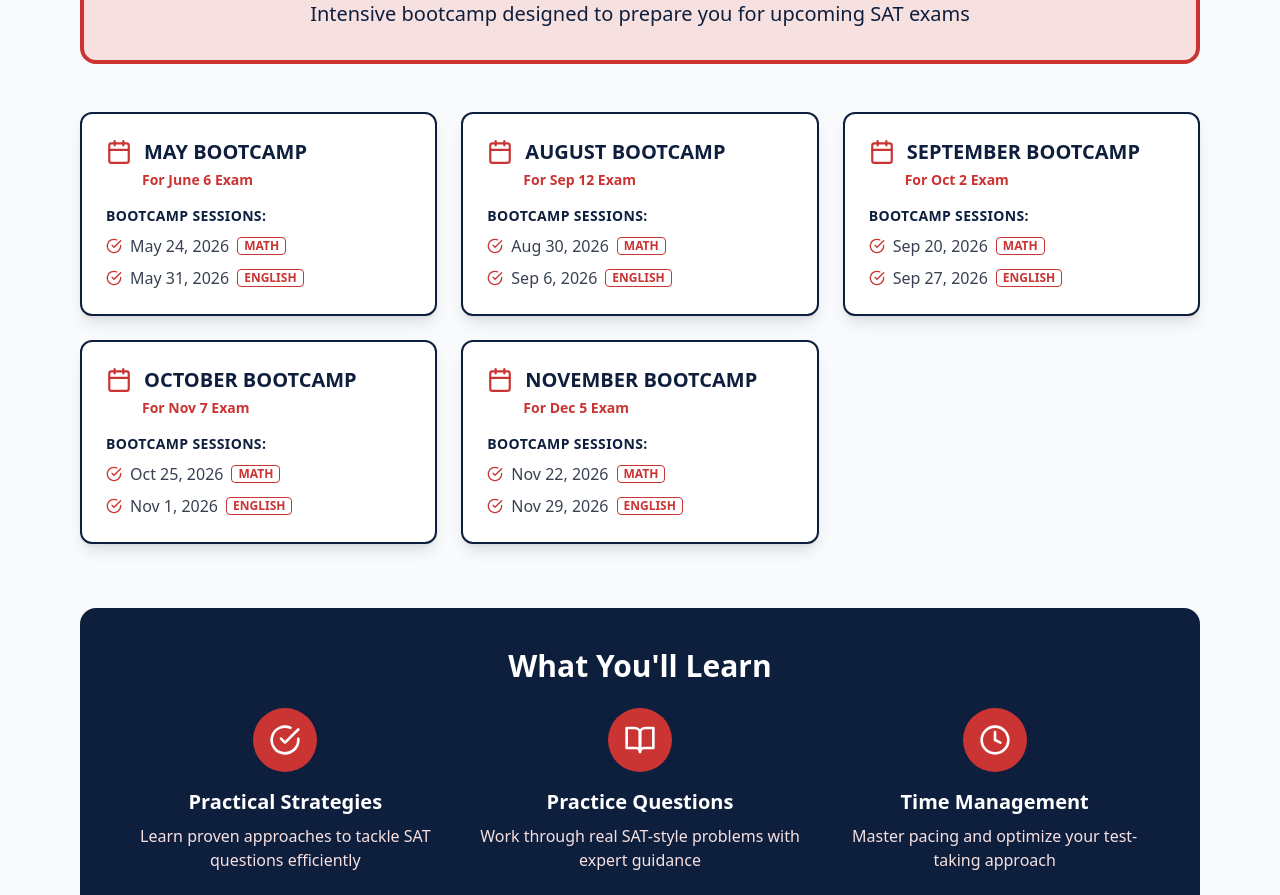
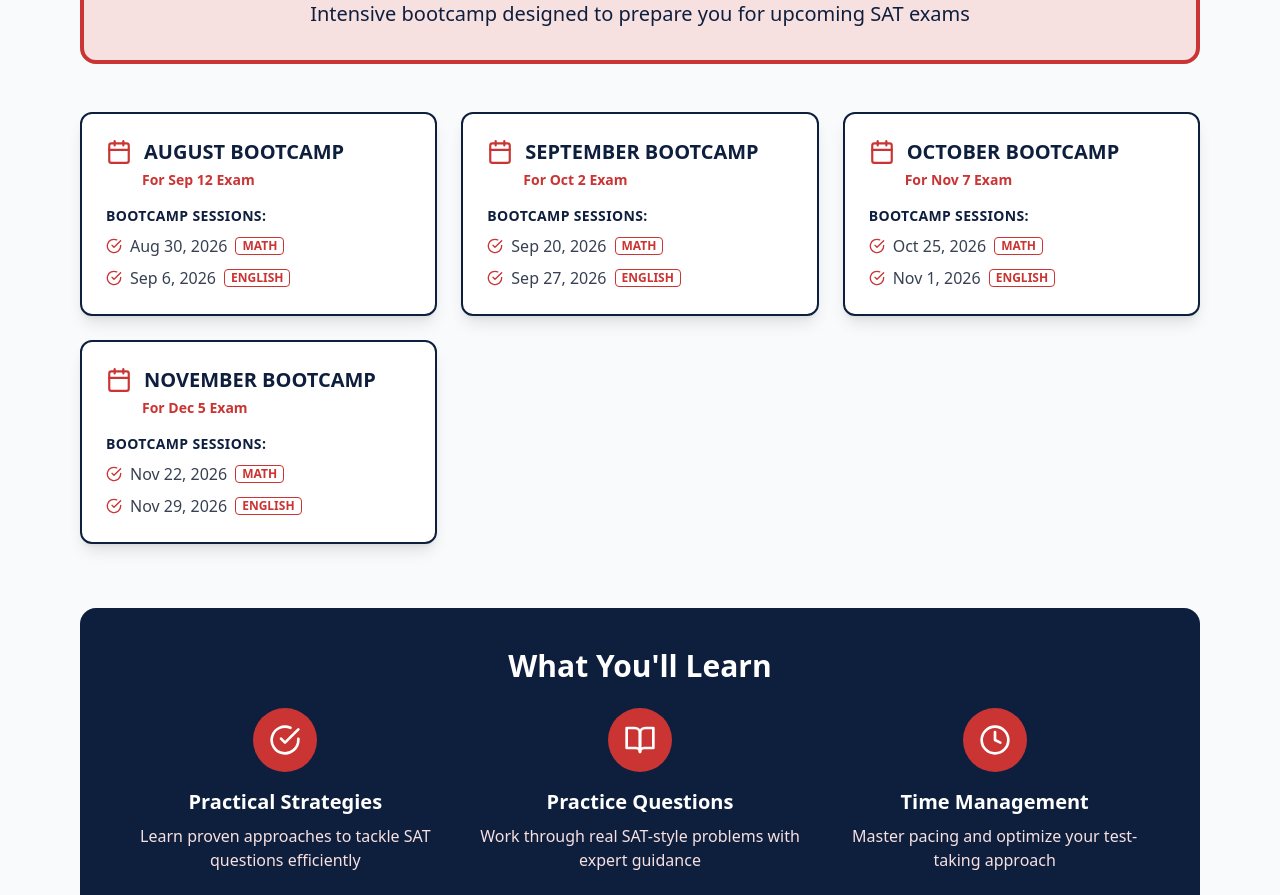
Before and after one commit to phcodesage/SAT-Bootcamp, a Next.js app: page / in a window 1280 px wide. Shown: the part 1120-2015 px from the top of the page. Built offline with nearby package versions, Linux system fonts and the light colour scheme.

Commit message:
Remove MAY BOOTCAMP

```diff
--- a/app/page.tsx
+++ b/app/page.tsx
@@ -142,7 +142,6 @@
 type OnOpenPayment = (courseName: string, cashPrice: string, stripeLink: string, availableDates?: string[]) => void;
 
 const bootcamps = [
-  { title: 'MAY BOOTCAMP',       examLabel: 'For June 6 Exam',   sessions: [{ date: 'May 24, 2026', subject: 'MATH' }, { date: 'May 31, 2026', subject: 'ENGLISH' }] },
   { title: 'AUGUST BOOTCAMP',    examLabel: 'For Sep 12 Exam',   sessions: [{ date: 'Aug 30, 2026', subject: 'MATH' }, { date: 'Sep 6, 2026', subject: 'ENGLISH' }] },
   { title: 'SEPTEMBER BOOTCAMP', examLabel: 'For Oct 2 Exam',    sessions: [{ date: 'Sep 20, 2026', subject: 'MATH' }, { date: 'Sep 27, 2026', subject: 'ENGLISH' }] },
   { title: 'OCTOBER BOOTCAMP',   examLabel: 'For Nov 7 Exam',    sessions: [{ date: 'Oct 25, 2026', subject: 'MATH' }, { date: 'Nov 1, 2026', subject: 'ENGLISH' }] },
```
